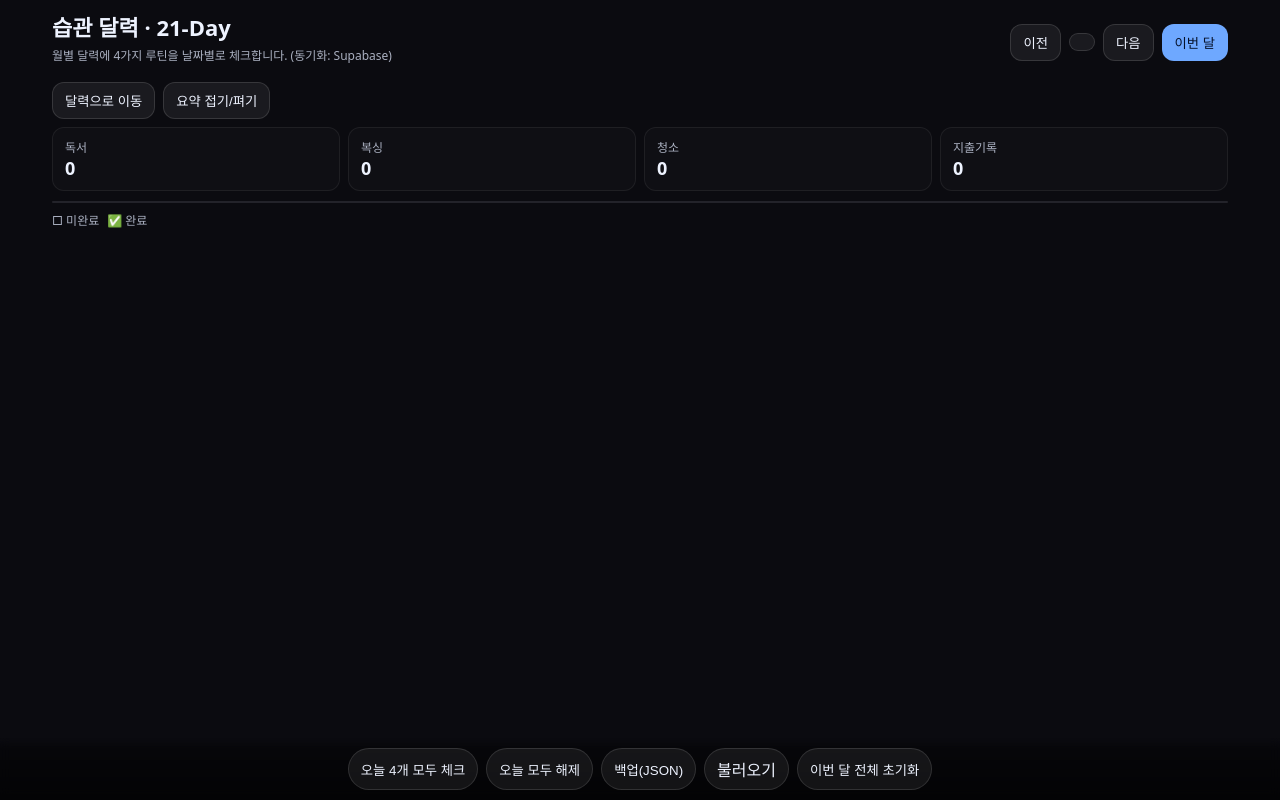
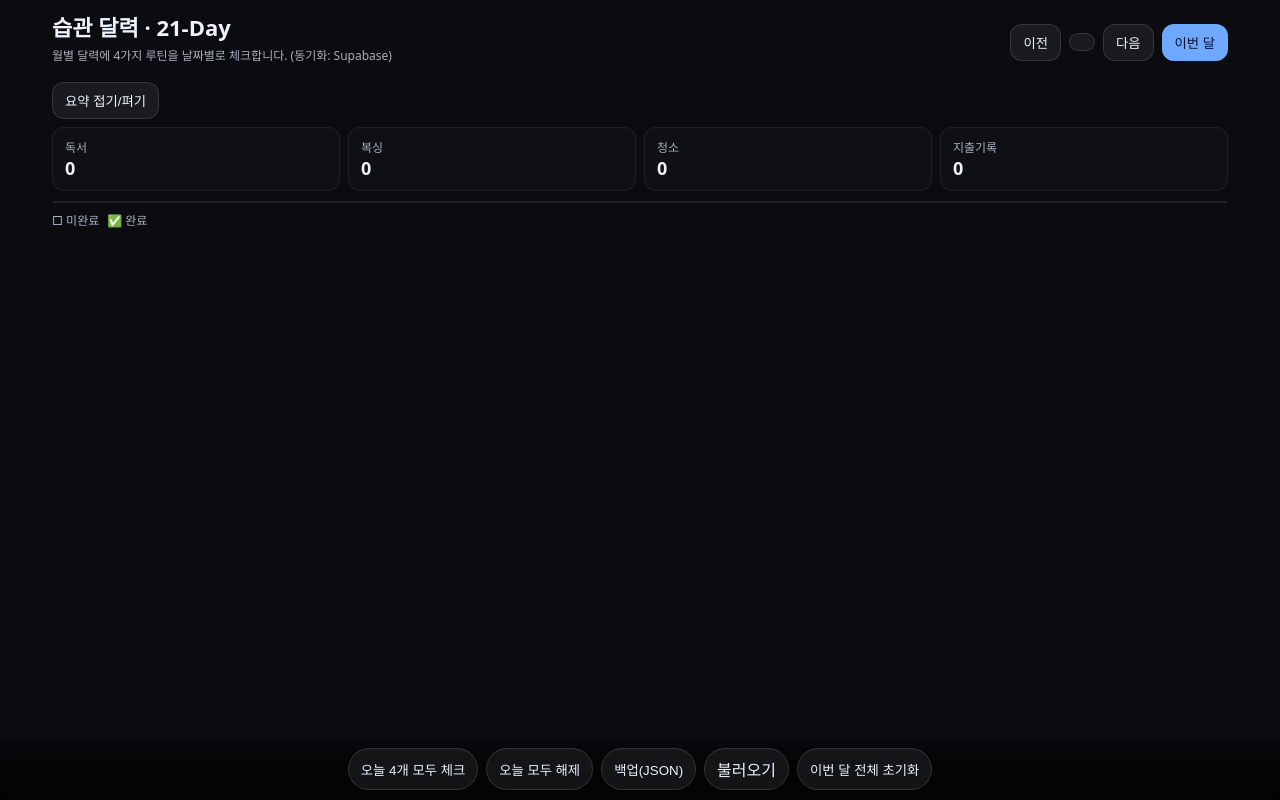
Before and after one commit to iamparrk/grit, a plain HTML site: page index.html in a window 1280 px wide. Drawn offline with nearby package versions, Linux system fonts and the light colour scheme.

Commit message:
Update index.html

```diff
--- a/index.html
+++ b/index.html
@@ -69,7 +69,6 @@
     </header>
 
     <div class="quick">
-      <button class="btn" id="jumpCal">달력으로 이동</button>
       <button class="btn" id="toggleStats">요약 접기/펴기</button>
     </div>
 
```
